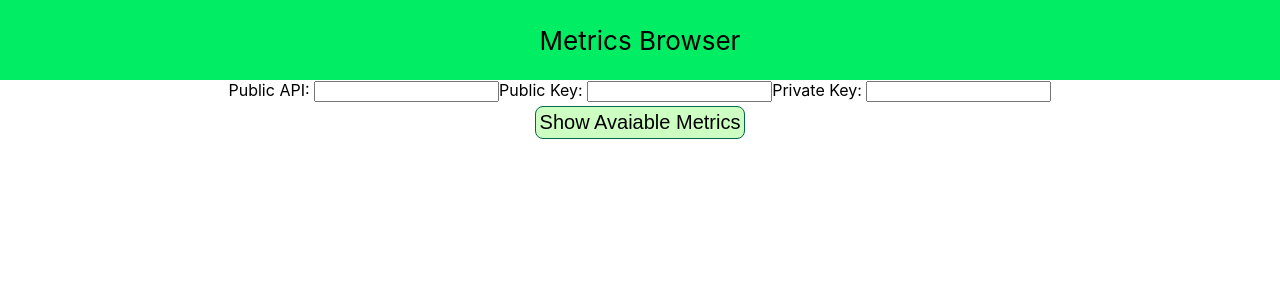
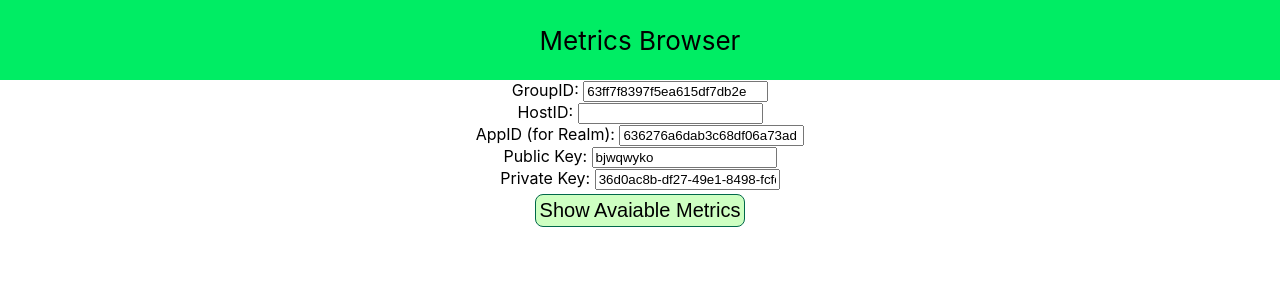
Before and after one commit to xuxiaoyu89/MetricsBrowser, a React (Create React App) app in the folder metrics-browser/: page / in a window 1280 px wide. Shown: the top 300 px of the page. Built offline with nearby package versions, Linux system fonts and the light colour scheme.

Commit message:
update inputs

```diff
--- a/metrics-browser/src/SeriesControlPanel.js
+++ b/metrics-browser/src/SeriesControlPanel.js
@@ -7,14 +7,14 @@ class SeriesControlPanel extends Component {
         for (const name in this.props.metrics) {
             if (this.props.metrics[name]) {
                 metricNameList.push(<div>
-                    <button class= {'button ' + (this.props.metrics[name] ? 'selectedButton' : 'unSelectedButton')} onClick={this.props.toggleMetricName.bind(this, name)}>{name}</button>
+                    <button className= {'button ' + (this.props.metrics[name] ? 'selectedButton' : 'unSelectedButton')} onClick={this.props.toggleMetricName.bind(this, name)}>{name}</button>
                 </div>);
             }
         }
         for (const name in this.props.metrics) {
             if (!this.props.metrics[name]) {
                 metricNameList.push(<div>
-                    <button class={'button ' + (this.props.metrics[name] ? 'selectedButton' : 'unSelectedButton')} onClick={this.props.toggleMetricName.bind(this, name)}>{name}</button>
+                    <button className={'button ' + (this.props.metrics[name] ? 'selectedButton' : 'unSelectedButton')} onClick={this.props.toggleMetricName.bind(this, name)}>{name}</button>
                 </div>);
             }
         }
--- a/metrics-browser/src/SeriesView.js
+++ b/metrics-browser/src/SeriesView.js
@@ -12,20 +12,32 @@ class SeriesView extends Component {
         // this.apiPrivateKey = "85824e2e-02f0-42c8-aa67-079879e9edb8";
         // this.groupID = "61829a294c0dd40aeae25af1";
         // this.appID = "636276a6dab3c68df06a73ad";
-        this.apiPublicKey = "bjwqwyko";
-        this.apiPrivateKey = "36d0ac8b-df27-49e1-8498-fcfd451660ba";
-        this.groupID = "63ff7f8397f5ea615df7db2e";
-        this.appID = "636276a6dab3c68df06a73ad";
-        this.hostID = "";
+
+        // this.apiPublicKey = "bjwqwyko";
+        // this.apiPrivateKey = "36d0ac8b-df27-49e1-8498-fcfd451660ba";
+        // this.groupID = "63ff7f8397f5ea615df7db2e";
+        // this.appID = "636276a6dab3c68df06a73ad";
+        // this.hostID = "";
         this.showMetricNames = this.showMetricNames.bind(this);
         this.showMetrics = this.showMetrics.bind(this);
         this.metricNameHandler = this.metricNameHandler.bind(this);
         this.toggleMetricName = this.toggleMetricName.bind(this);
+        this.handleGroupIDChange = this.handleGroupIDChange.bind(this);
+        this.handleAppIDChange = this.handleAppIDChange.bind(this);
+        this.handleHostIDChange = this.handleHostIDChange.bind(this);
+        this.handlePublicKeyChange = this.handlePublicKeyChange.bind(this);
+        this.handlePrivateKeyChange = this.handlePrivateKeyChange.bind(this);
+
         this.showMetricsStyle = {
             display: "none"
         };
 
         this.state = {
+            groupID: "63ff7f8397f5ea615df7db2e",
+            appID: "636276a6dab3c68df06a73ad",
+            hostID: "",
+            publicKey: "bjwqwyko",
+            privateKey: "36d0ac8b-df27-49e1-8498-fcfd451660ba",
             metrics: {} // {metricName: checked}
         };
     }
@@ -49,24 +61,50 @@ class SeriesView extends Component {
     }
     // curl --user "bjwqwyko:36d0ac8b-df27-49e1-8498-fcfd451660ba" --digest --header "Content-Type: application/json" --include --request GET "http://localhost:8080/api/atlas/v1.0/groups/63ff7f8397f5ea615df7db2e/application/636276a6dab3c68df06a73ad/realm/metrics"
     // curl --user "bjwqwyko:36d0ac8b-df27-49e1-8498-fcfd451660ba" --digest --header "Content-Type: application/json" --include --request GET "http://localhost:8080/api/atlas/v1.0/groups/63ff7f8397f5ea615df7db2e/application/636276a6dab3c68df06a73ad/realm/measurements?granularity=PT1M&period=PT1H"
+
+
+    handleGroupIDChange(e) {
+        this.setState({ groupID: e.target.value });
+    }
+
+    handleAppIDChange(e) {
+        this.setState({ appID: e.target.value });
+    }
+
+    handleHostIDChange(e) {
+        this.setState({ hostID: e.target.value });
+    }
+
+    handlePublicKeyChange(e) {
+        this.setState({ publicKey: e.target.value });
+    }
+
+    handlePrivateKeyChange(e) {
+        this.setState({ privateKey: e.target.value });
+    }
+
     render() {
         return <>
-            <label>Public API: </label>
-            <input type="text" id="publicAPI" name="publicAPI"></input>
+            <label>GroupID: </label>
+            <input type="text" value={this.state.groupID} onChange={this.handleGroupIDChange}></input><br/>
+            <label>HostID: </label>
+            <input type="text" value={this.state.hostID} onChange={this.handleHostIDChange}></input><br/>
+            <label>AppID (for Realm): </label>
+            <input type="text" value={this.state.appID} onChange={this.handleAppIDChange}></input><br/>
             <label>Public Key: </label>
-            <input type="text" id="publicKey" name="publicKey"></input>
+            <input type="text" value={this.state.publicKey} onChange={this.handlePublicKeyChange}></input><br/>
             <label>Private Key: </label>
-            <input type="text" id="privateKey" name="privateKey"></input>
-            <div class="button-container">
-                <button class="button1" onClick={this.showMetricNames}>Show Avaiable Metrics</button>
+            <input type="text" value={this.state.privateKey} onChange={this.handlePrivateKeyChange}></input><br/>
+            <div className="button-container">
+                <button className="button1" onClick={this.showMetricNames}>Show Avaiable Metrics</button>
             </div>
             <div id="seriesView">
                 <div id="seriesSelector" className="seriesSelector">
                     <SeriesControlPanel metrics={this.state.metrics} toggleMetricName={this.toggleMetricName} />
                 </div>
             </div>
-            <div class="button-container">
-                <button class="button1" id="showMetrics" onClick={this.showMetrics} style={this.showMetricsStyle}>Display Selected Metrics</button>
+            <div className="button-container">
+                <button className="button1" id="showMetrics" onClick={this.showMetrics} style={this.showMetricsStyle}>Display Selected Metrics</button>
             </div>
             <div id="chartsContainer" className="chartsContainer"></div>
         </>;
@@ -103,15 +141,15 @@ class SeriesView extends Component {
     }
 
     showMetricNames() {
-        const metricsUrl = this.getBaasMetricsPublicUrl(this.groupID, this.appID);
+        const metricsUrl = this.getBaasMetricsPublicUrl(this.state.groupID, this.state.appID);
 
         const requestOptions = {
             method: 'POST',
             headers: { 'Content-Type': 'application/json' },
             body: JSON.stringify({
                 url: metricsUrl,
-                publicKey: this.apiPublicKey,
-                privateKey: this.apiPrivateKey
+                publicKey: this.state.publicKey,
+                privateKey: this.state.privateKey
             })
         };
         fetch('/api', requestOptions)
@@ -121,15 +159,15 @@ class SeriesView extends Component {
     }
 
     showMetrics() {
-        const measurementsUrl = this.getBaasMeasurementsPublicUrl(this.groupID, this.appID);
+        const measurementsUrl = this.getBaasMeasurementsPublicUrl(this.state.groupID, this.state.appID);
 
         const requestOptions = {
             method: 'POST',
             headers: { 'Content-Type': 'application/json' },
             body: JSON.stringify({
                 url: measurementsUrl,
-                publicKey: this.apiPublicKey,
-                privateKey: this.apiPrivateKey
+                publicKey: this.state.publicKey,
+                privateKey: this.state.privateKey
             })
         };
         fetch('/api', requestOptions)
```
